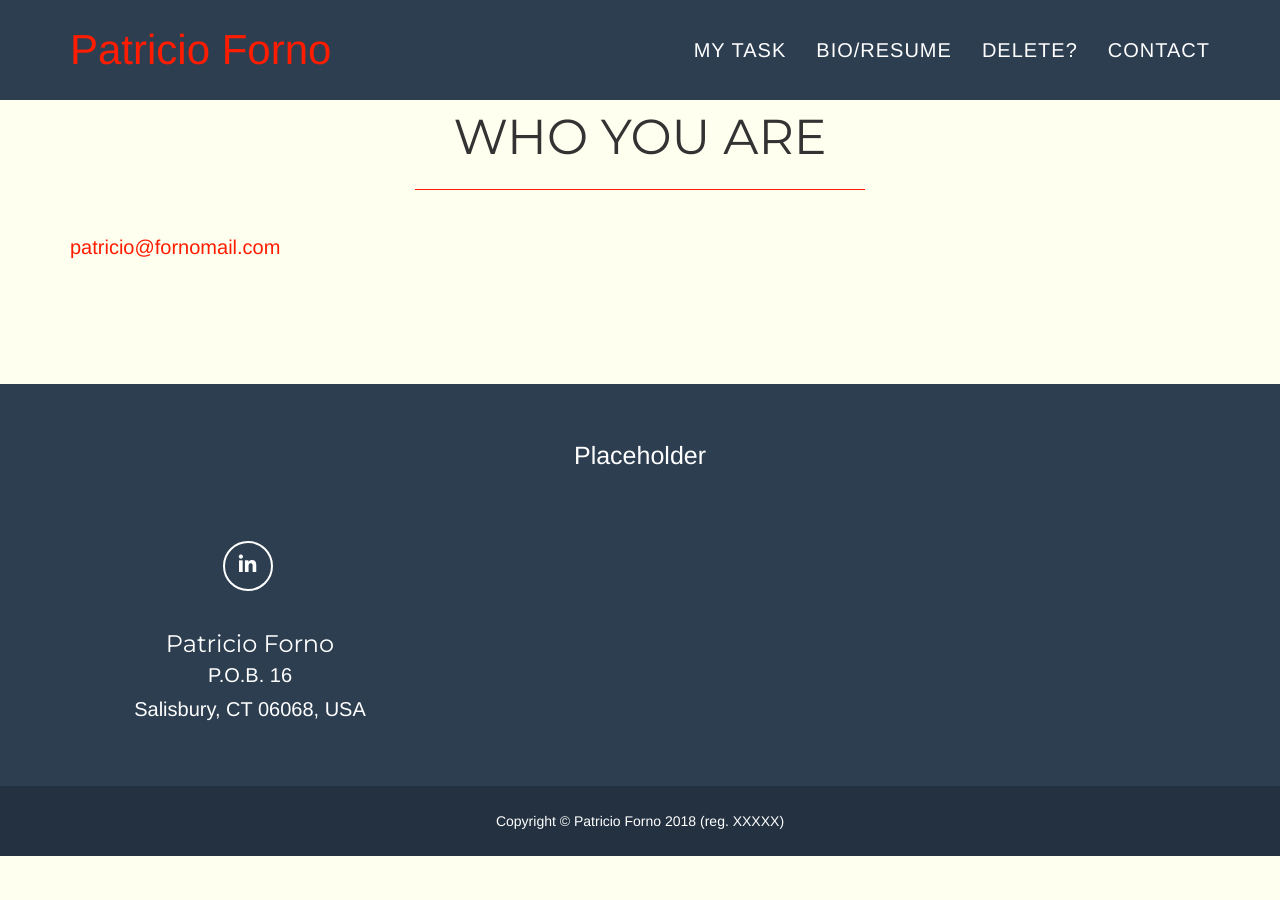
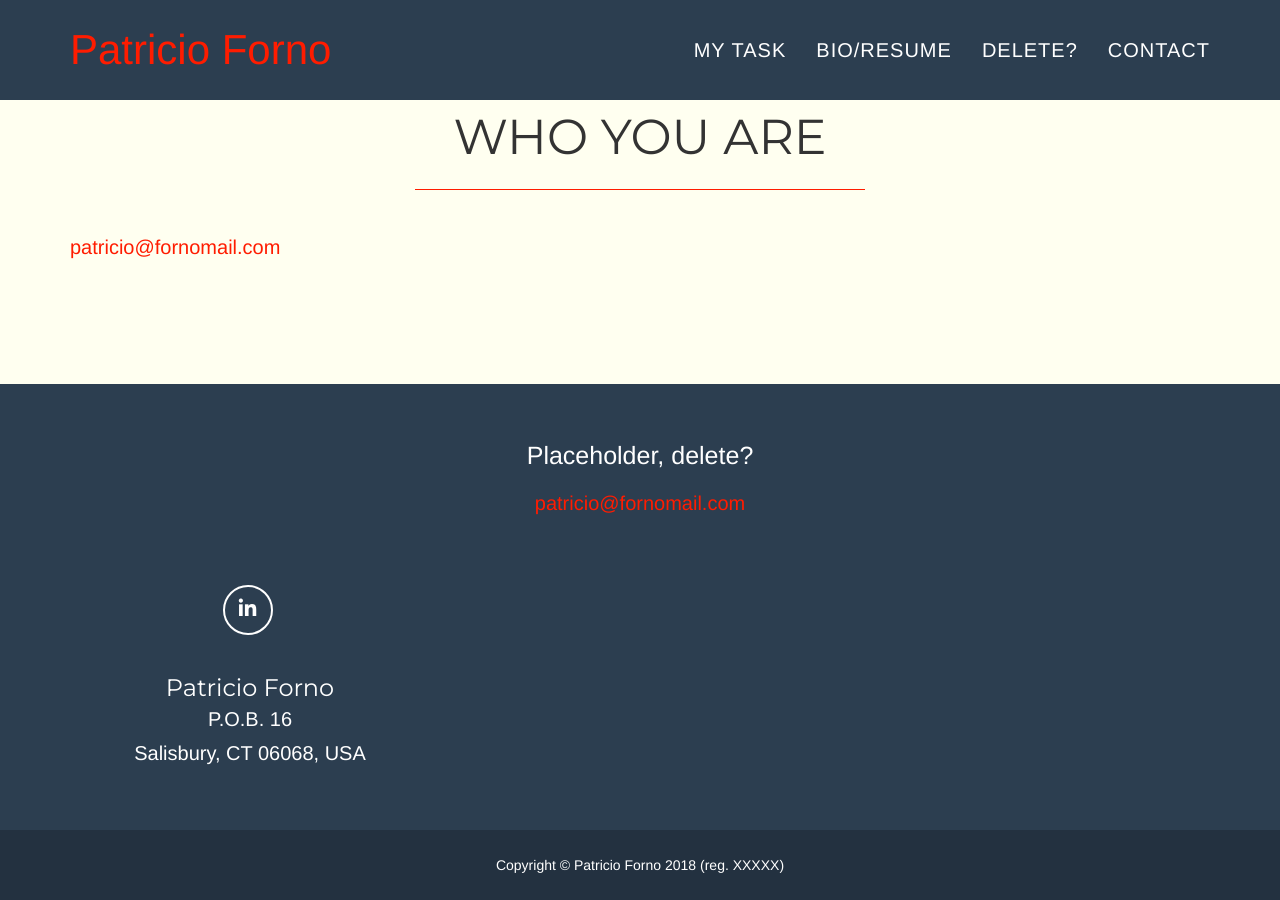
Before and after one commit to fornomail/fornomail.github.io, a Jekyll site: the page built from index.html, in a window 1280 px wide and 900 px high, scrolled down 3990 px. Built offline with Jekyll 4.4.1, drawn with Linux system fonts in a browser that asks for light colours; nearby versions of some CDN libraries; some web fonts are replaced; library files that are not in the unit come from our copies; before the commit the page ends 4846 px from its top, so only the background shows below that.

Commit message:
Update default.html

```diff
--- a/_layouts/default.html
+++ b/_layouts/default.html
@@ -73,7 +73,8 @@
             <div class="footer-above">
                 <div class="container">
                     <div class="row">
-                        <p style="font-size:25px; font-weight: normal">Placeholder</p>
+                        <p style="font-size:25px; font-weight: normal">Placeholder, delete?</p>
+                        <p><a href="mailto:patricio@fornomail.com">patricio@fornomail.com</a></p>
                     </div>
                     <div class="row">
                         <div class="footer-col col-md-4">
```
